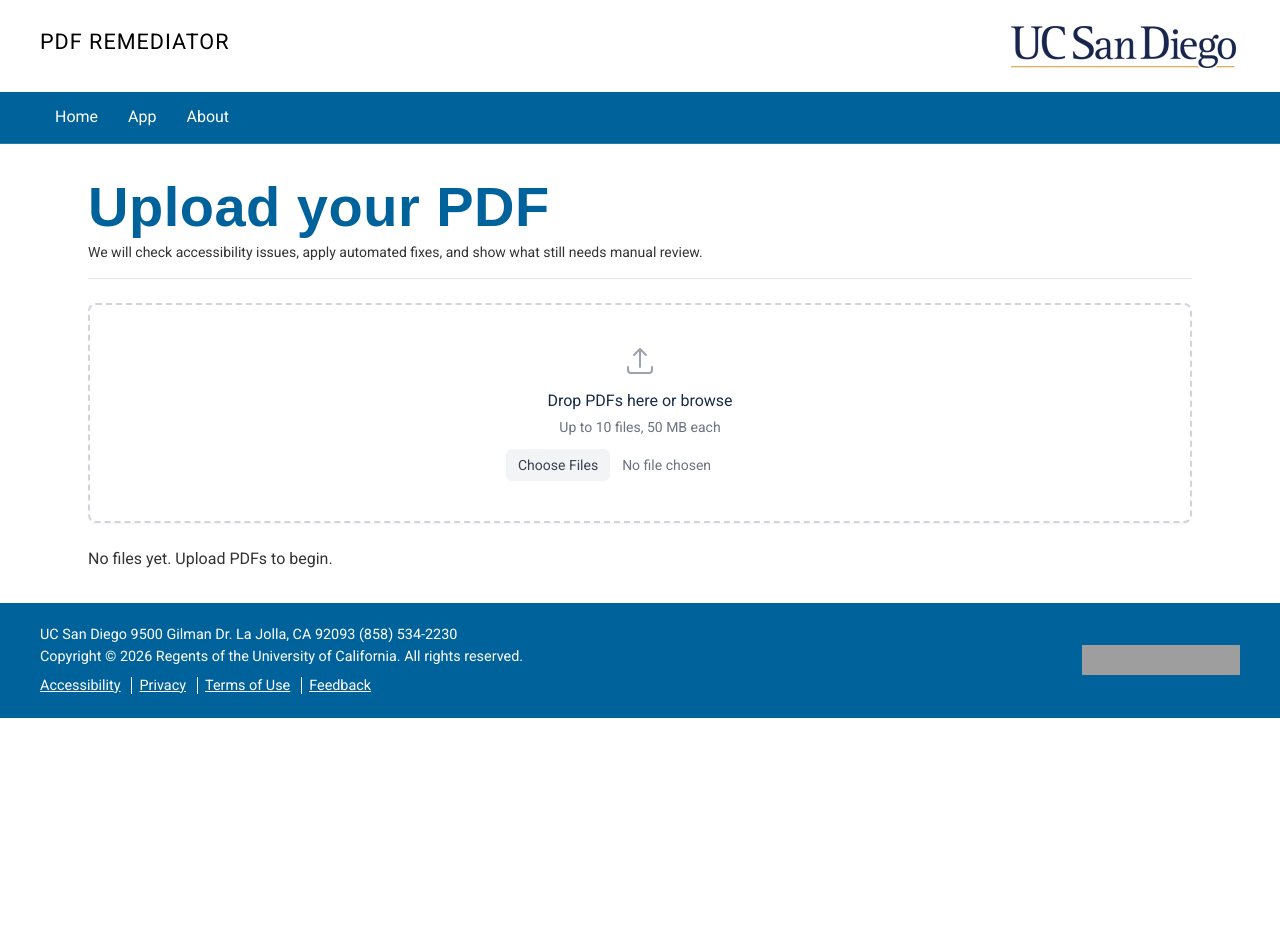
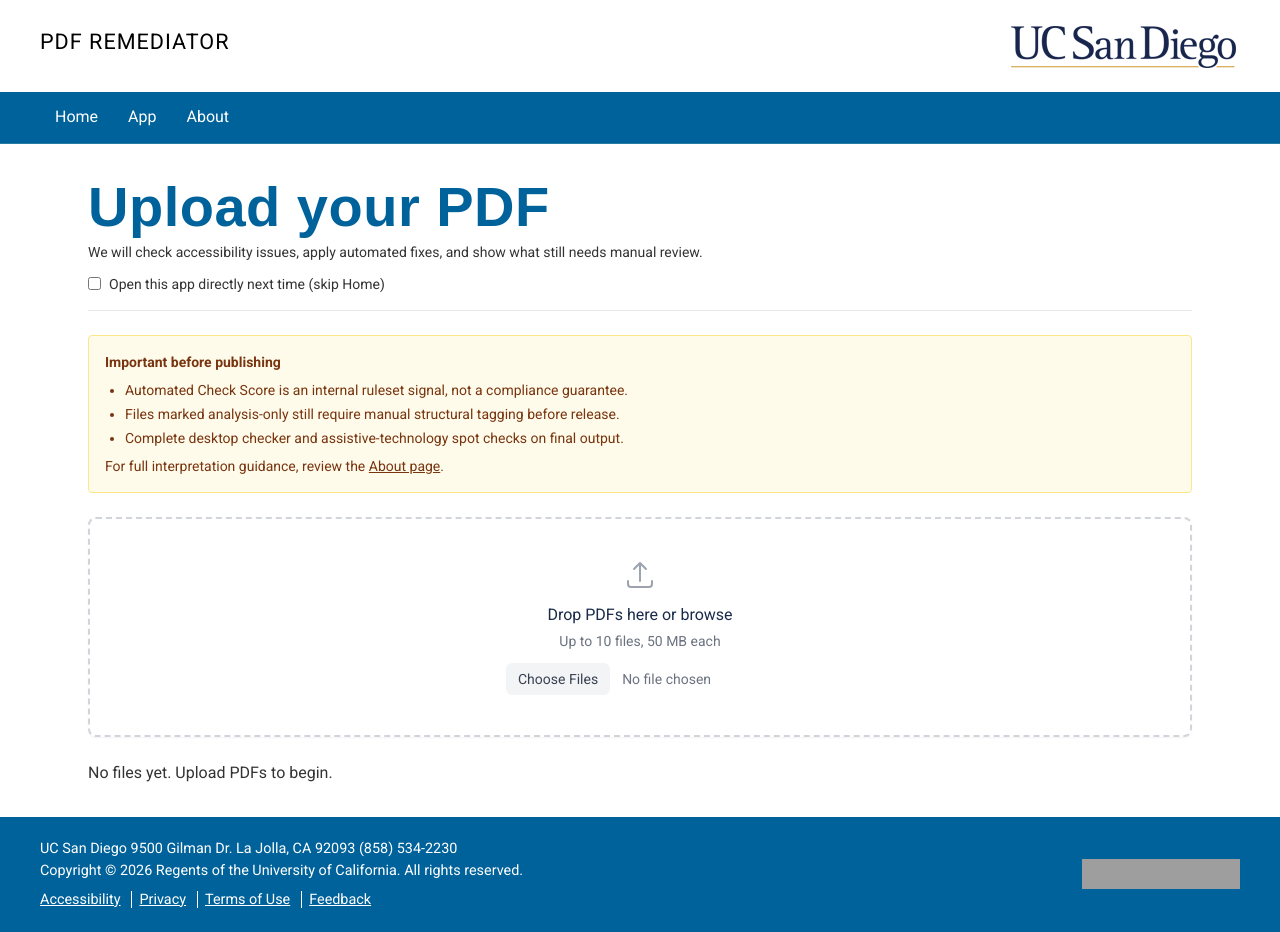
Before and after one commit to bpollak/pdf-remediator-codex, a Next.js app: page /app in a window 1280 px wide. Before the commit the page ends 800 px from the top, so only its background shows below. Built offline with nearby package versions, Linux system fonts and the light colour scheme; grey boxes are pictures that could not be loaded; a web font is replaced by a local one.

Commit message:
feat: add optional home-skip preference and app warning banner

```diff
--- a/app/app/page.tsx
+++ b/app/app/page.tsx
@@ -3,8 +3,23 @@
 import { DropZone } from '@/components/upload/DropZone';
 import { FileQueue } from '@/components/upload/FileQueue';
 import { QueueProcessor } from '@/components/upload/QueueProcessor';
+import Link from 'next/link';
+import { useEffect, useState } from 'react';
+import { SKIP_LANDING_PREFERENCE_KEY } from '@/lib/preferences/landing';
 
 export default function AppPage() {
+  const [skipLanding, setSkipLanding] = useState(false);
+
+  useEffect(() => {
+    const stored = window.localStorage.getItem(SKIP_LANDING_PREFERENCE_KEY) === '1';
+    setSkipLanding(stored);
+  }, []);
+
+  function onSkipLandingChange(checked: boolean) {
+    setSkipLanding(checked);
+    window.localStorage.setItem(SKIP_LANDING_PREFERENCE_KEY, checked ? '1' : '0');
+  }
+
   return (
     <div className="space-y-6">
       <div className="border-b border-gray-200 pb-4">
@@ -12,7 +27,31 @@ export default function AppPage() {
         <p className="mt-1 text-sm text-[var(--ucsd-text)]">
           We will check accessibility issues, apply automated fixes, and show what still needs manual review.
         </p>
+        <label className="mt-3 flex items-center gap-2 text-sm text-[var(--ucsd-text)]">
+          <input
+            type="checkbox"
+            checked={skipLanding}
+            onChange={(event) => onSkipLandingChange(event.target.checked)}
+          />
+          Open this app directly next time (skip Home)
+        </label>
       </div>
+
+      <section className="rounded border border-amber-200 bg-amber-50 p-4 text-sm text-amber-900">
+        <p className="font-semibold">Important before publishing</p>
+        <ul className="mt-2 list-disc space-y-1 pl-5">
+          <li>Automated Check Score is an internal ruleset signal, not a compliance guarantee.</li>
+          <li>Files marked analysis-only still require manual structural tagging before release.</li>
+          <li>Complete desktop checker and assistive-technology spot checks on final output.</li>
+        </ul>
+        <p className="mt-2">
+          For full interpretation guidance, review the{' '}
+          <Link href="/about" className="underline">
+            About page
+          </Link>
+          .
+        </p>
+      </section>
       <DropZone />
       <QueueProcessor />
       <FileQueue />
--- a/app/page.tsx
+++ b/app/page.tsx
@@ -1,6 +1,40 @@
+'use client';
+
 import Link from 'next/link';
+import { useEffect, useState } from 'react';
+import { useRouter } from 'next/navigation';
+import { SKIP_LANDING_PREFERENCE_KEY } from '@/lib/preferences/landing';
 
 export default function LandingPage() {
+  const router = useRouter();
+  const [skipLanding, setSkipLanding] = useState(false);
+  const [ready, setReady] = useState(false);
+
+  useEffect(() => {
+    const stored = window.localStorage.getItem(SKIP_LANDING_PREFERENCE_KEY) === '1';
+    const forceShowLanding = new URLSearchParams(window.location.search).get('showLanding') === '1';
+    setSkipLanding(stored);
+
+    if (stored && !forceShowLanding) {
+      router.replace('/app');
+      return;
+    }
+    setReady(true);
+  }, [router]);
+
+  function onSkipLandingChange(checked: boolean) {
+    setSkipLanding(checked);
+    window.localStorage.setItem(SKIP_LANDING_PREFERENCE_KEY, checked ? '1' : '0');
+  }
+
+  if (!ready) {
+    return (
+      <section className="rounded-lg border-t-4 border-t-[var(--ucsd-blue)] bg-white px-10 py-12 shadow-md">
+        <p className="text-sm text-[var(--ucsd-text)]">Loading...</p>
+      </section>
+    );
+  }
+
   return (
     <section className="space-y-5 rounded-lg border-t-4 border-t-[var(--ucsd-blue)] bg-white px-10 py-12 shadow-md">
       <h1>Make Your PDF More Accessible</h1>
@@ -10,6 +44,14 @@ export default function LandingPage() {
       <p className="max-w-3xl text-base leading-relaxed text-[var(--ucsd-text)]">
         You will get three things: an updated PDF, a summary of what changed, and a clear list of manual follow-up steps.
       </p>
+      <label className="flex items-center gap-2 text-sm text-[var(--ucsd-text)]">
+        <input
+          type="checkbox"
+          checked={skipLanding}
+          onChange={(event) => onSkipLandingChange(event.target.checked)}
+        />
+        Skip this page next time and open the app directly
+      </label>
       <Link
         href="/app"
         className="inline-flex items-center gap-2 rounded-md bg-[var(--ucsd-blue)] px-5 py-2.5 text-base font-medium text-white transition hover:bg-[var(--ucsd-navy)] focus-visible:outline-none focus-visible:ring-2 focus-visible:ring-[var(--ucsd-gold)] focus-visible:ring-offset-2"
--- /dev/null
+++ b/lib/preferences/landing.ts
@@ -0,0 +1 @@
+export const SKIP_LANDING_PREFERENCE_KEY = 'pdfRemediator.skipLanding';
```
